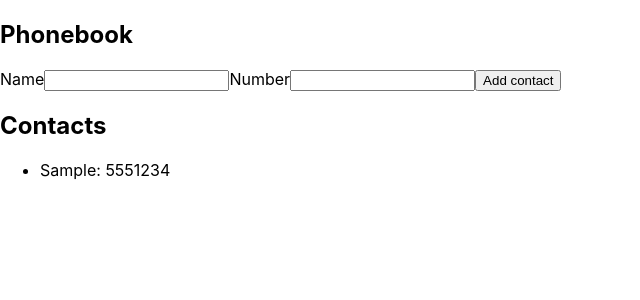
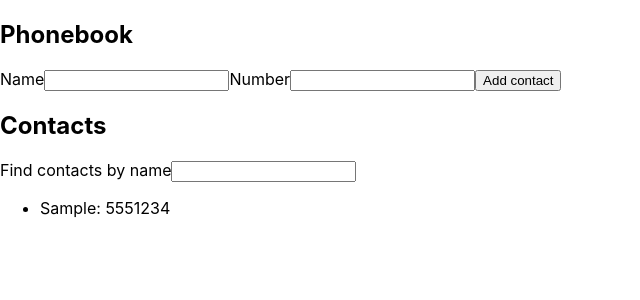
Before and after one commit to Vitalii900/goit-react-hw-02-phonebook, a React (Create React App) app: page / in a window 1280 px wide. Both pictures are taken after typing "Sample", "5551234" into the empty fields and a click on the button "Add contact". Shown: the top 300 px of the page, without its empty margins (0-640 px from the left). Built offline with nearby package versions, Linux system fonts and the light colour scheme.

Commit message:
finish step 4

```diff
--- a/src/components/App.jsx
+++ b/src/components/App.jsx
@@ -1,91 +1,45 @@
 import { Component } from 'react';
 import { nanoid } from 'nanoid';
-import { Contact } from './Contact/Contact';
+import { ContactList } from './ContactList/ContactList';
+import { ContactForm } from './ContactForm/ContactForm';
+import { Filter } from './Filter/Filter';
 
 export class App extends Component {
   state = {
     contacts: [],
-    name: '',
-    number: '',
+    filter: '',
   };
 
-  handleInputChange = event => {
-    const name = event.currentTarget.name;
-    const value = event.currentTarget.value;
-    this.setState({ [name]: value });
-  };
-
-  addNewContact = event => {
-    event.preventDefault();
+  formSubmitHandler = data => {
     this.setState(prevState => {
       const prevContacts = prevState.contacts;
       const contactId = nanoid();
       return {
         contacts: [
           ...prevContacts,
-          { id: contactId, name: this.state.name, number: this.state.number },
+          { id: contactId, name: data.name, number: data.number },
         ],
       };
     });
-    this.reset();
   };
 
-  reset = () => {
-    this.setState({
-      name: '',
-      number: '',
-    });
+  handleFilterInput = event => {
+    const { name, value } = event.currentTarget;
+    this.setState({ [name]: value });
   };
 
   render() {
+    const { filter, contacts } = this.state;
+
     return (
       <div>
-        <div>
-          <h2>Phonebook</h2>
-          <form onSubmit={this.addNewContact}>
-            <label>
-              Name
-              <input
-                onChange={this.handleInputChange}
-                value={this.state.name}
-                type="text"
-                name="name"
-                pattern="^[a-zA-Zа-яА-Я]+(([' -][a-zA-Zа-яА-Я ])?[a-zA-Zа-яА-Я]*)*$"
-                title="Name may contain only letters, apostrophe, dash and spaces. For example Adrian, Jacob Mercer, Charles de Batz de Castelmore d'Artagnan"
-                required
-              />
-            </label>
-            <label>
-              Number
-              <input
-                onChange={this.handleInputChange}
-                value={this.state.number}
-                type="tel"
-                name="number"
-                pattern="\+?\d{1,4}?[-.\s]?\(?\d{1,3}?\)?[-.\s]?\d{1,4}[-.\s]?\d{1,4}[-.\s]?\d{1,9}"
-                title="Phone number must be digits and can contain spaces, dashes, parentheses and can start with +"
-                required
-              />
-            </label>
-            <button type="submit">Add contact</button>
-          </form>
-        </div>
-        <div>
-          <h2>Contacts</h2>
-          {this.state.contacts.length !== 0 && (
-            <ul>
-              {this.state.contacts.map(contact => {
-                return (
-                  <Contact
-                    key={contact.id}
-                    name={contact.name}
-                    tel={contact.number}
-                  ></Contact>
-                );
-              })}
-            </ul>
-          )}
-        </div>
+        <h2>Phonebook</h2>
+        <ContactForm onSubmit={this.formSubmitHandler}></ContactForm>
+        <h2>Contacts</h2>
+        <Filter filter={filter} onChange={this.handleFilterInput}></Filter>
+        {contacts.length !== 0 && (
+          <ContactList filter={filter} contacts={contacts}></ContactList>
+        )}
       </div>
     );
   }
--- /dev/null
+++ b/src/components/ContactForm/ContactForm.jsx
@@ -0,0 +1,60 @@
+import { Component } from 'react';
+
+
+export class ContactForm extends Component {
+  state = {
+    name: '',
+    number: '',
+  };
+
+  handleInputChange = event => {
+    const { name, value } = event.currentTarget;
+    this.setState({ [name]: value });
+  };
+
+  sendData = event => {
+    event.preventDefault();
+    this.props.onSubmit(this.state)
+    this.reset();
+  };
+
+  reset = () => {
+    this.setState({
+      name: '',
+      number: '',
+    });
+  };
+
+  render() {
+    const { name, number } = this.state;
+    return (
+      <form onSubmit={this.sendData}>
+        <label>
+          Name
+          <input
+            onChange={this.handleInputChange}
+            value={name}
+            type="text"
+            name="name"
+            pattern="^[a-zA-Zа-яА-Я]+(([' -][a-zA-Zа-яА-Я ])?[a-zA-Zа-яА-Я]*)*$"
+            title="Name may contain only letters, apostrophe, dash and spaces. For example Adrian, Jacob Mercer, Charles de Batz de Castelmore d'Artagnan"
+            required
+          />
+        </label>
+        <label>
+          Number
+          <input
+            onChange={this.handleInputChange}
+            value={number}
+            type="tel"
+            name="number"
+            pattern="\+?\d{1,4}?[-.\s]?\(?\d{1,3}?\)?[-.\s]?\d{1,4}[-.\s]?\d{1,4}[-.\s]?\d{1,9}"
+            title="Phone number must be digits and can contain spaces, dashes, parentheses and can start with +"
+            required
+          />
+        </label>
+        <button type="submit">Add contact</button>
+      </form>
+    );
+  }
+}
--- /dev/null
+++ b/src/components/ContactList/ContactList.jsx
@@ -0,0 +1,20 @@
+import { Contact } from './Contact'
+
+export function ContactList({ filter, contacts }) {
+  const visibleContacts = contacts.filter(contact =>
+    contact.name.toLowerCase().includes(filter.toLowerCase())
+  );
+  return (
+    <ul>
+      {visibleContacts.map(contact => {
+        return (
+          <Contact
+            key={contact.id}
+            name={contact.name}
+            tel={contact.number}
+          ></Contact>
+        );
+      })}
+    </ul>
+  );
+}
--- /dev/null
+++ b/src/components/Filter/Filter.jsx
@@ -0,0 +1,13 @@
+export function Filter({filter, onChange}) {
+  return (
+    <label>
+      Find contacts by name
+      <input
+        type="text"
+        name="filter"
+        onChange={onChange}
+        value={filter}
+      ></input>
+    </label>
+  );
+}
```
Also changed, not shown: src/components/ContactList/Contact.jsx (renamed from src/components/Contact/Contact.jsx).
